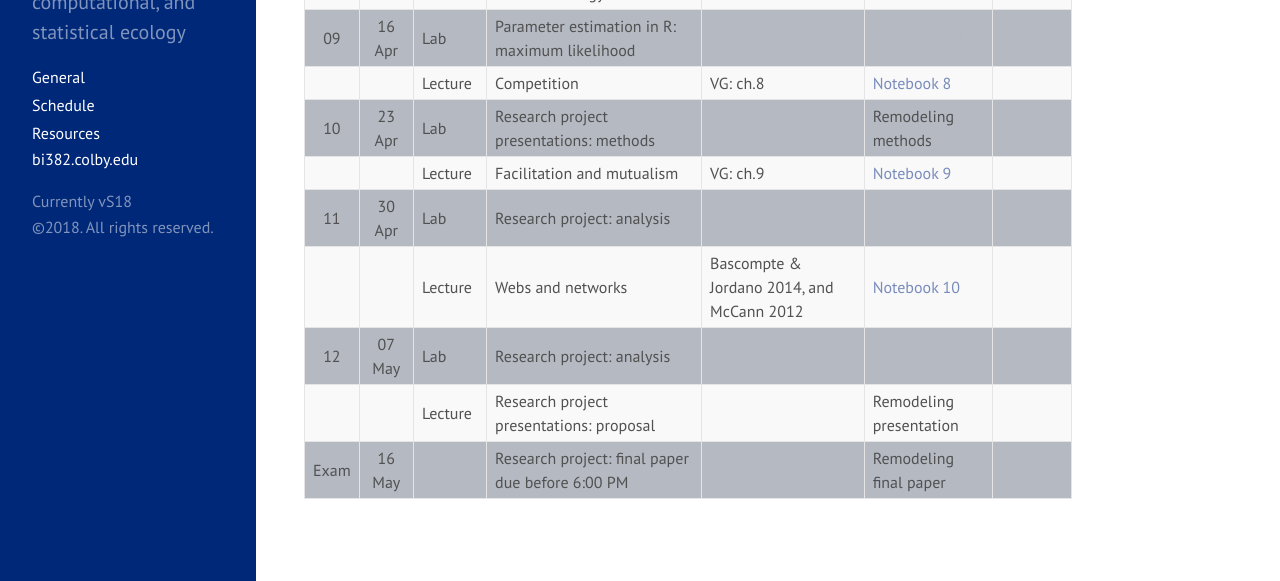
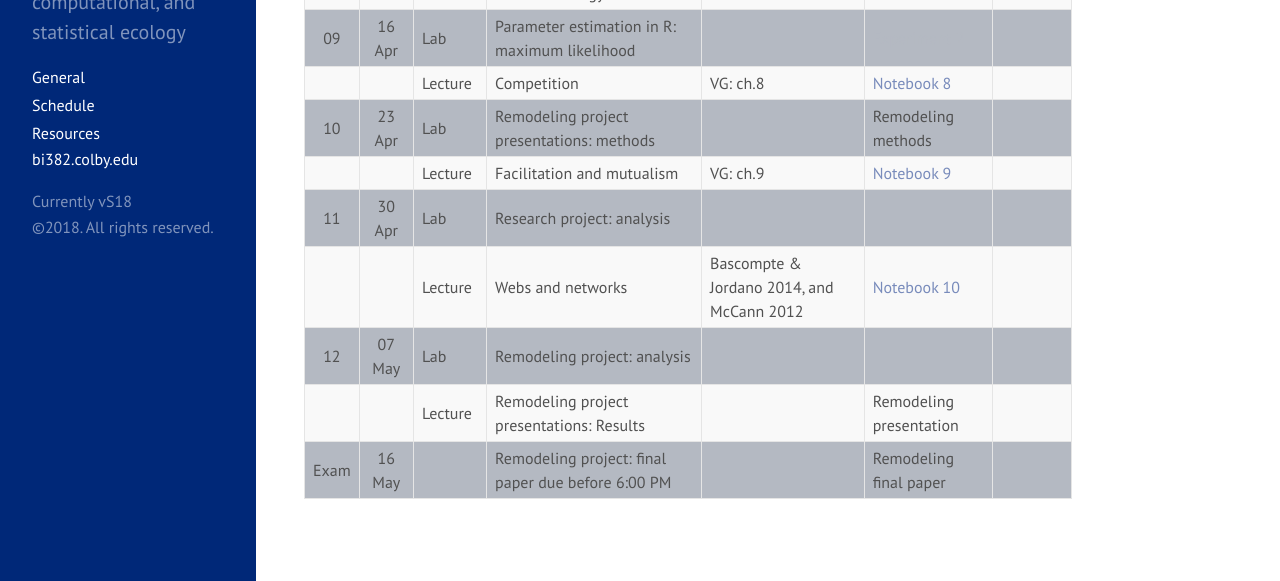
Before and after one commit to ColbyEcology/BI382_2018_Spring, a Jekyll site: the page built from Schedule.md, in a window 1280 px wide and 900 px high, scrolled down 826 px. Shown: the part 273-854 px from the top of the window. Built offline with Jekyll 4.4.1, drawn with Linux system fonts in a browser that asks for light colours.

Commit message:
research -> remodeling

```diff
--- a/Schedule.md
+++ b/Schedule.md
@@ -48,10 +48,10 @@ Week |  Date  | Meeting |     Topic
      |        | Lecture | Disease ecology		           	                             | VG: ch.7          | <span style="color:#788bbb">Notebook 7</span> |
 09   | 16 Apr |   Lab   | Parameter estimation in R: maximum likelihood                  |                   | <span style="color:#b4b9c2">Experiment 2</span> |
      |        | Lecture | Competition  				                                     | VG: ch.8          | <span style="color:#788bbb">Notebook 8</span> |
-10   | 23 Apr |   Lab   | Research project presentations: methods                        |                   | Remodeling methods |
+10   | 23 Apr |   Lab   | Remodeling project presentations: methods                      |                   | Remodeling methods |
      |        | Lecture | Facilitation and mutualism                                     | VG: ch.9          | <span style="color:#788bbb">Notebook 9</span> |
 11   | 30 Apr |   Lab   | Research project: analysis                                     |                   | |
      |        | Lecture | Webs and networks                        		                 | Bascompte & Jordano 2014, and McCann 2012              | <span style="color:#788bbb">Notebook 10</span> |
-12   | 07 May |   Lab   | Research project: analysis                                     |                   | |
-     |        | Lecture | Research project presentations: proposal                       |                   | Remodeling presentation |
-Exam | 16 May |         | Research project: final paper due before 6:00 PM               |                   | Remodeling final paper |
+12   | 07 May |   Lab   | Remodeling project: analysis                                   |                   | |
+     |        | Lecture | Remodeling project presentations: Results                      |                   | Remodeling presentation |
+Exam | 16 May |         | Remodeling project: final paper due before 6:00 PM             |                   | Remodeling final paper |
```
